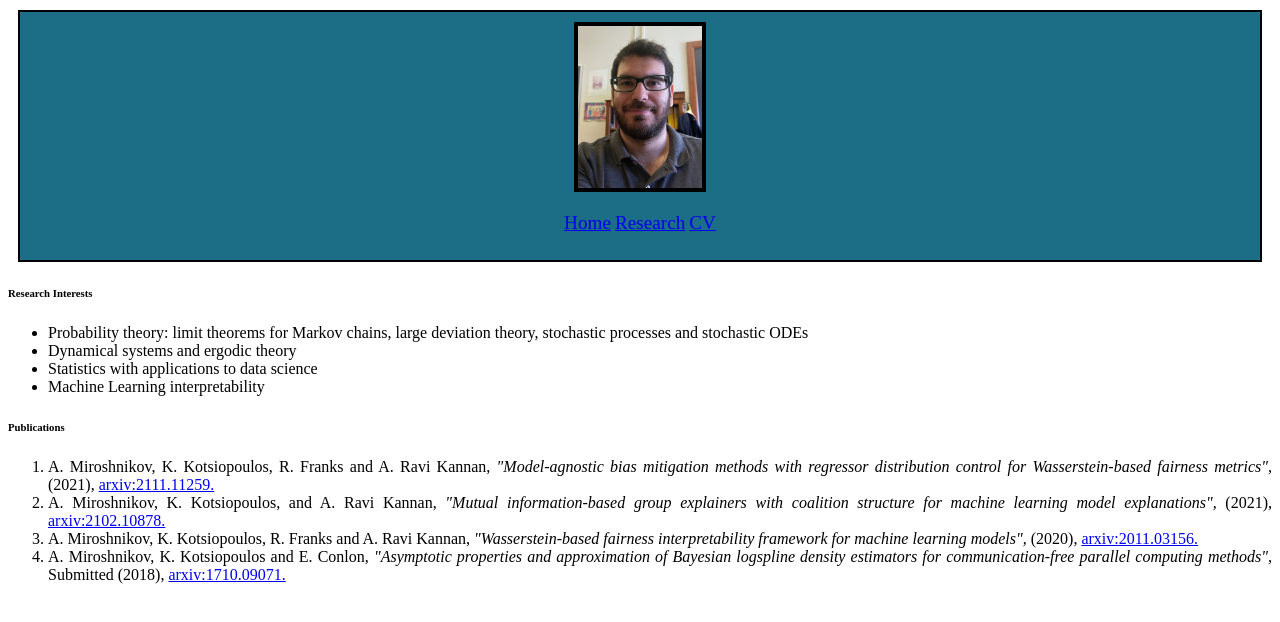
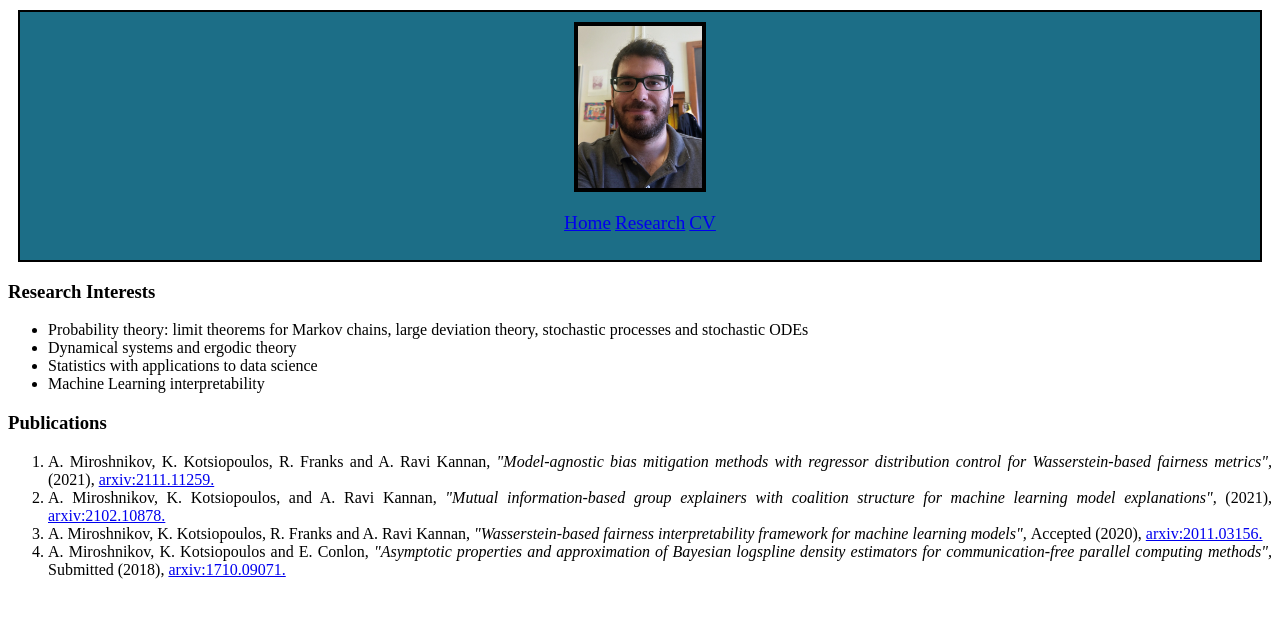
Before and after one commit to kkotsiop/kkotsiop.github.io, a plain HTML site: page research.html in a window 1280 px wide. Drawn offline with Linux system fonts and the light colour scheme.

Commit message:
fixing things

```diff
--- a/research.html
+++ b/research.html
@@ -31,7 +31,7 @@
             <a href="cv.html" style="font-size: 120%">CV</a>
         </p>
     </div>
-    <h6>Research Interests</h6>
+    <h3>Research Interests</h3>
     <ul>
         <li style="text-align:justify;">Probability theory: limit theorems for Markov chains, large deviation theory, stochastic
     processes and stochastic ODEs</li>
@@ -39,12 +39,12 @@
         <li style="text-align:justify;">Statistics with applications to data science</li>
         <li style="text-align:justify;">Machine Learning interpretability</li>
     </ul>
-    <h6>Publications</h6>
+    <h3>Publications</h3>
     <ol>
         <li style="text-align:justify;">A. Miroshnikov, K. Kotsiopoulos, R. Franks and A. Ravi Kannan,<em><span class="fontstyle0"> "Model-agnostic bias mitigation methods with regressor distribution control for Wasserstein-based fairness metrics", </span></em>(2021), <a href="https://arxiv.org/abs/2111.11259" target="_blank" rel="noopener">arxiv:2111.11259.</a></li>
         <li style="text-align:justify;">A. Miroshnikov, K. Kotsiopoulos, and A. Ravi Kannan,<em><span class="fontstyle0"> "Mutual information-based group explainers with coalition structure for machine learning model explanations", </span></em>(2021), <a href="https://arxiv.org/abs/2102.10878" target="_blank" rel="noopener">arxiv:2102.10878.</a></li>
-        <li style="text-align:justify;">A. Miroshnikov, K. Kotsiopoulos, R. Franks and A. Ravi Kannan,<em><span class="fontstyle0"> "Wasserstein-based fairness interpretability framework for machine learning models", </span></em>(2020), <a href="https://arxiv.org/abs/2011.03156" target="_blank" rel="noopener">arxiv:2011.03156.</a></li>
-        <li style="text-align:justify;">A. Miroshnikov, K. Kotsiopoulos and E. Conlon,<em><span class="fontstyle0"> "Asymptotic properties and approximation of Bayesian logspline density estimators for communication-free </span></em><em><span class="fontstyle0"> parallel computing methods</span>", </em>Submitted (2018), <a href="https://arxiv.org/abs/1710.09071" target="_blank" rel="noopener">arxiv:1710.09071.</a></li>
+        <li style="text-align:justify;">A. Miroshnikov, K. Kotsiopoulos, R. Franks and A. Ravi Kannan,<em><span class="fontstyle0"> "Wasserstein-based fairness interpretability framework for machine learning models", </span></em> Accepted (2020), <a href="https://arxiv.org/abs/2011.03156" target="_blank" rel="noopener">arxiv:2011.03156.</a></li>
+        <li style="text-align:justify;">A. Miroshnikov, K. Kotsiopoulos and E. Conlon,<em><span class="fontstyle0"> "Asymptotic properties and approximation of Bayesian logspline density estimators for communication-free </span></em><em><span class="fontstyle0"> parallel computing methods</span>", </em> Submitted (2018), <a href="https://arxiv.org/abs/1710.09071" target="_blank" rel="noopener">arxiv:1710.09071.</a></li>
     </ol>
 </body>
 </html>
```
Also changed, not shown: index.html (+2 -2 lines).
